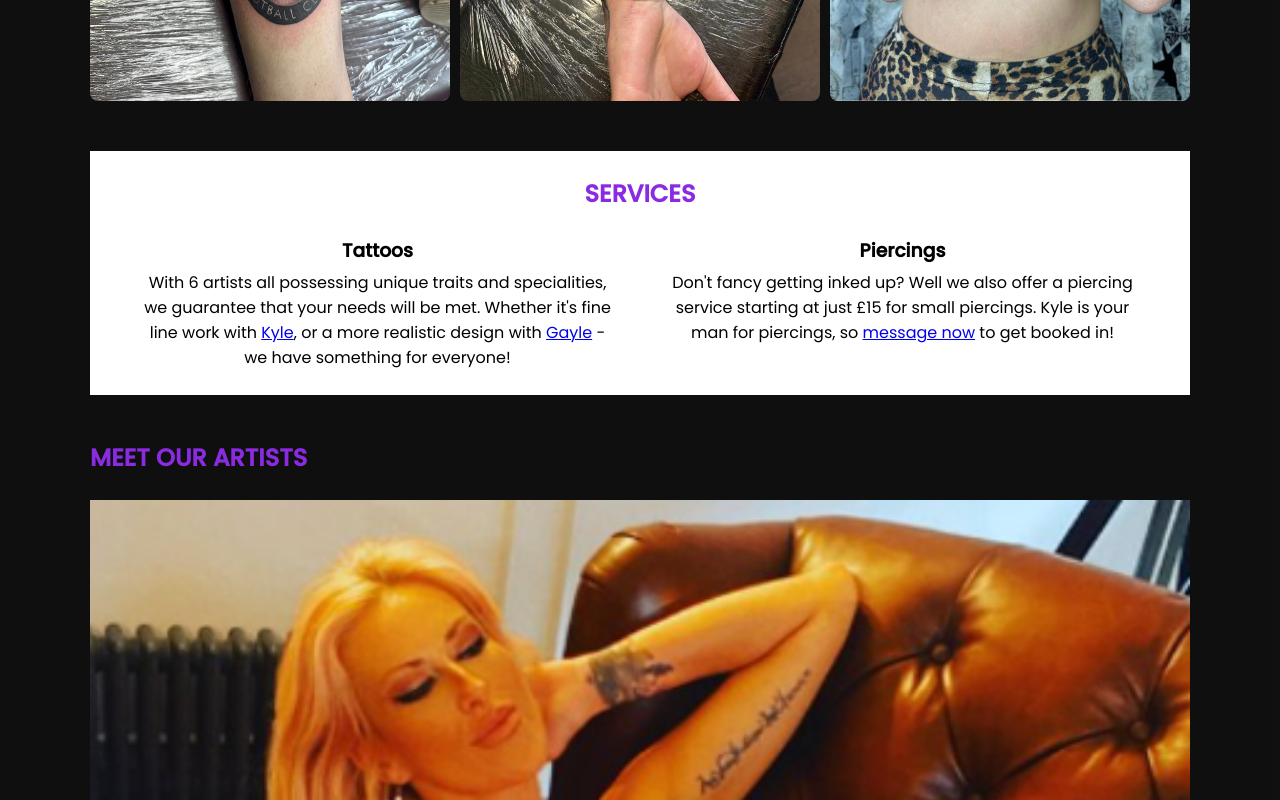
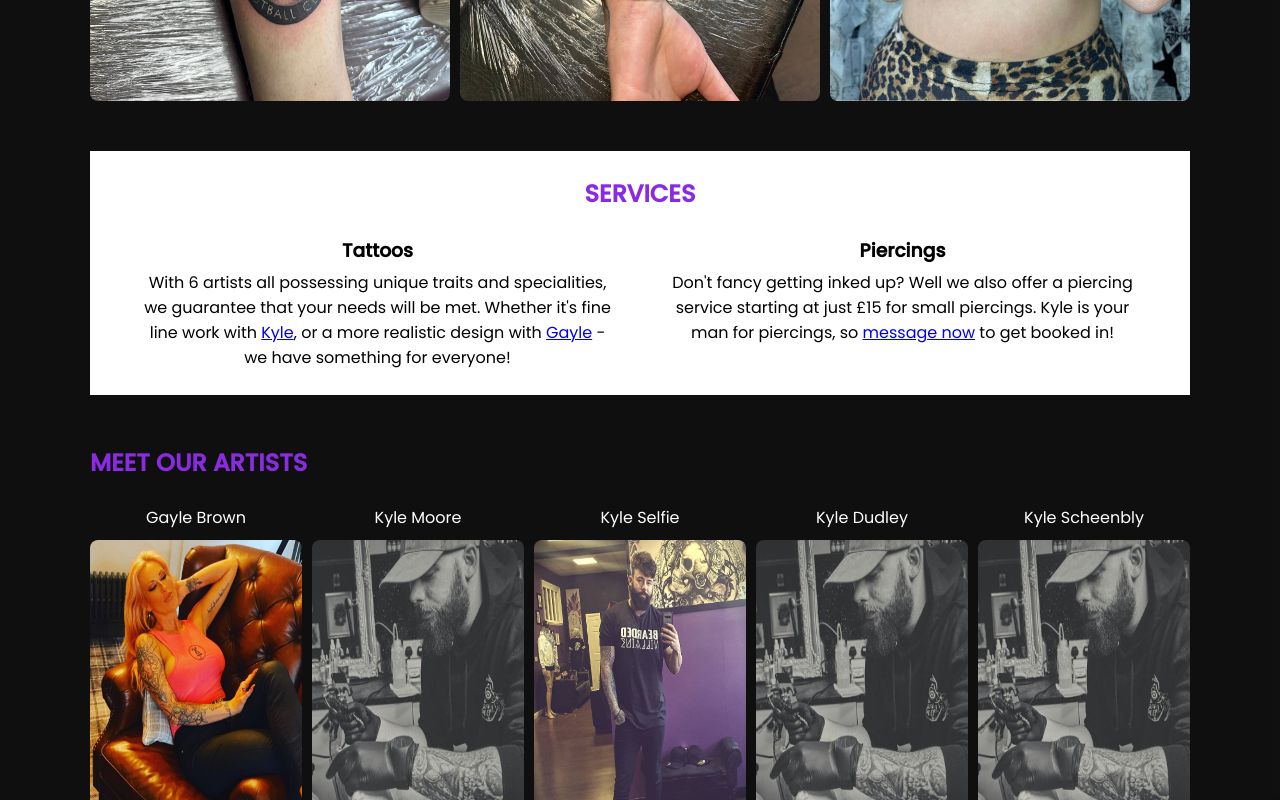
Before and after one commit to Baileyhall3/ink_angel, a plain HTML site: page index.html in a window 1280 px wide. Shown: the part 2000-2800 px from the top of the page. Drawn offline with nearby package versions, Linux system fonts and the light colour scheme.

Commit message:
Changed how artists are displayed

```diff
--- a/index.html
+++ b/index.html
@@ -66,8 +66,8 @@
             </div>
         </div>
 
-        <div class="artists">
-            <div class="text-box2">
+        <!-- <div class="artists"> -->
+            <!-- <div class="text-box2">
                 <h2>MEET OUR ARTISTS</h2>
                 <div class="slideshow-container">
 
@@ -92,20 +92,26 @@
                     </div>
                   </div>
 
-                  <!-- Next and previous buttons -->
-                  <a class="prev" onclick="plusSlides(-1)">&#10094;</a>
+                  <-- Next and previous buttons -->
+                  <!-- <a class="prev" onclick="plusSlides(-1)">&#10094;</a>
                   <a class="next" onclick="plusSlides(1)">&#10095;</a>
                 </div>
-                <br>
+                <br> -->
 
                 <!-- The dots/circles -->
-                <div style="text-align:center">
+                <!-- <div style="text-align:center">
                   <span class="dot" onclick="currentSlide(1)"></span>
                   <span class="dot" onclick="currentSlide(2)"></span>
                   <span class="dot" onclick="currentSlide(3)"></span>
-                </div>
-            </div>
+                </div> -->
+            <!-- </div> -->
+
+        <div class="images">
+            <h2>MEET OUR ARTISTS</h2>
+            <div class="artist-grid" id="artistGrid"></div>
+            <script src="script/artist-grid.js"></script>
         </div>
+        <!-- </div> -->
 
         <div class="shop-info">
             <h2 >WHERE YOU CAN FIND US</h2>
--- a/navbar.html
+++ b/navbar.html
@@ -6,7 +6,7 @@
         <ul>
             <li><a id="home-link" href="index.html" class="link">Home</a></li>
             <li><a id="about-link" href="about.html" class="link">About</a></li>
-            <li><a id="artists-link" href="artists.html" class="link">Artists</a></li>
+            <!-- <li><a id="artists-link" href="artists.html" class="link">Artists</a></li> -->
             <li><a id="contact-link" href="contact.html" class="link">Contact</a></li>
         </ul>
     </div>
--- /dev/null
+++ b/script/artist-grid.js
@@ -0,0 +1,43 @@
+document.addEventListener("DOMContentLoaded", function () {
+
+    const artistGrid = document.getElementById("artistGrid");
+
+    const images = [
+        { file: 'gayle.png', text: 'Gayle Brown', pageLink: 'https://www.instagram.com/gayle_poppynflo/', instaLink: 'https://www.instagram.com/gayle_poppynflo/', instaHandle: '@gayle_poppynflo' },
+        { file: 'kyle.jpg', text: 'Kyle Moore', pageLink: 'https://www.instagram.com/gayle_poppynflo/', instaLink: 'https://www.instagram.com/gayle_poppynflo/', instaHandle: '@kyle_moore_tattoo' },
+        { file: 'kyle_selfie.png', text: 'Kyle Selfie', pageLink: 'https://www.instagram.com/gayle_poppynflo/', instaLink: 'https://www.instagram.com/gayle_poppynflo/', instaHandle: '@kyle_moore_tattoo' },
+        { file: 'kyle.jpg', text: 'Kyle Dudley', pageLink: 'https://www.instagram.com/gayle_poppynflo/', instaLink: 'https://www.instagram.com/gayle_poppynflo/', instaHandle: '@kyle_moore_tattoo' },
+        { file: 'kyle.jpg', text: 'Kyle Scheenbly', pageLink: 'https://www.instagram.com/gayle_poppynflo/', instaLink: 'https://www.instagram.com/gayle_poppynflo/', instaHandle: '@kyle_moore_tattoo' },
+
+    ];
+
+    images.forEach(image => {
+        const imgContainer = document.createElement("div");
+        imgContainer.classList.add("image-container");
+
+        const textElement = document.createElement("p");
+        textElement.classList.add("image-text");
+        textElement.textContent = image.text;
+
+        const imgElement = document.createElement("img");
+        imgElement.src = 'assets/' + image.file;
+        imgElement.classList.add("image");
+
+        const instagramIcon = document.createElement("i");
+        instagramIcon.classList.add("fa", "fa-instagram");
+        instagramIcon.style.fontSize = "18px";
+        instagramIcon.style.color = "white";
+
+        const instagramLink = document.createElement("a");
+        instagramLink.href = image.instaLink;
+        instagramLink.target = "_blank";
+        instagramLink.textContent = image.instaHandle;
+
+        instagramLink.appendChild(instagramIcon);
+        imgContainer.appendChild(textElement);
+        imgContainer.appendChild(imgElement);
+        imgContainer.appendChild(instagramLink);
+        artistGrid.appendChild(imgContainer);
+    });
+
+});
--- a/script/navbar-loader.js
+++ b/script/navbar-loader.js
@@ -28,7 +28,7 @@ document.addEventListener("DOMContentLoaded", function () {
             // Get the link elements
             var homeLink = document.getElementById("home-link");
             var aboutLink = document.getElementById("about-link");
-            var artistsLink = document.getElementById("artists-link");
+            // var artistsLink = document.getElementById("artists-link");
             var contactLink = document.getElementById("contact-link");
 
             // Determine which link should be active based on the current page
@@ -36,8 +36,8 @@ document.addEventListener("DOMContentLoaded", function () {
                 homeLink.classList.add("active");
             } else if (currentPath.includes("about.html")) {
                 aboutLink.classList.add("active");
-            } else if (currentPath.includes("artists.html")) {
-                artistsLink.classList.add("active");
+            // } else if (currentPath.includes("artists.html")) {
+            //     artistsLink.classList.add("active");
             } else if (currentPath.includes("contact.html")) {
                 contactLink.classList.add("active");
             }
--- a/styling/styling.css
+++ b/styling/styling.css
@@ -165,8 +165,12 @@ p{
 .images{
     display: flex;
     flex-wrap: wrap;
-    overflow: hidden;
+    /* overflow: hidden; */
     padding-top: 50px;
+}
+.image{
+    width: 100%;
+    height: auto;
 }
 .image-grid {
     display: grid;
@@ -175,7 +179,12 @@ p{
     padding: 0;
 }
 .image-container {
+    text-align: center;
     position: relative;
+}
+.image-text {
+    margin-bottom: 10px;
+    color: white;
 }
 .image-grid img {
     width: 100%;
@@ -203,6 +212,18 @@ p{
     color: white;
     font-size: 18px;
     text-align: center;
+}
+
+.artist-grid {
+    display: grid;
+    grid-template-columns: repeat(5, 1fr);
+    gap: 10px;
+    padding: 0;
+}
+.artist-grid img {
+    width: 100%;
+    height: 100%;
+    border-radius: 8px;
 }
 
 .services{
@@ -237,6 +258,7 @@ p{
 
 }
 .shop-info{
+    margin-top: 50px;
     background-color: white;
     overflow: hidden;
     position: relative;
```
